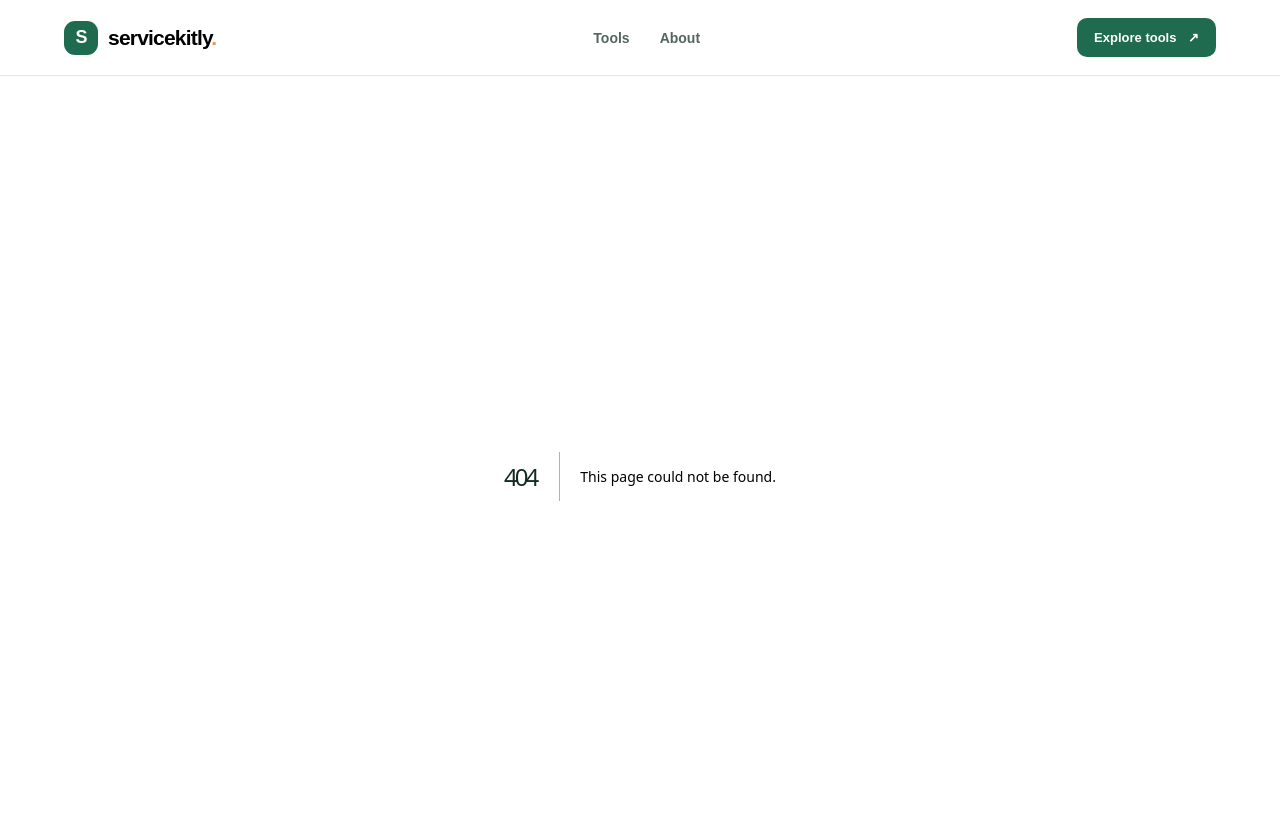
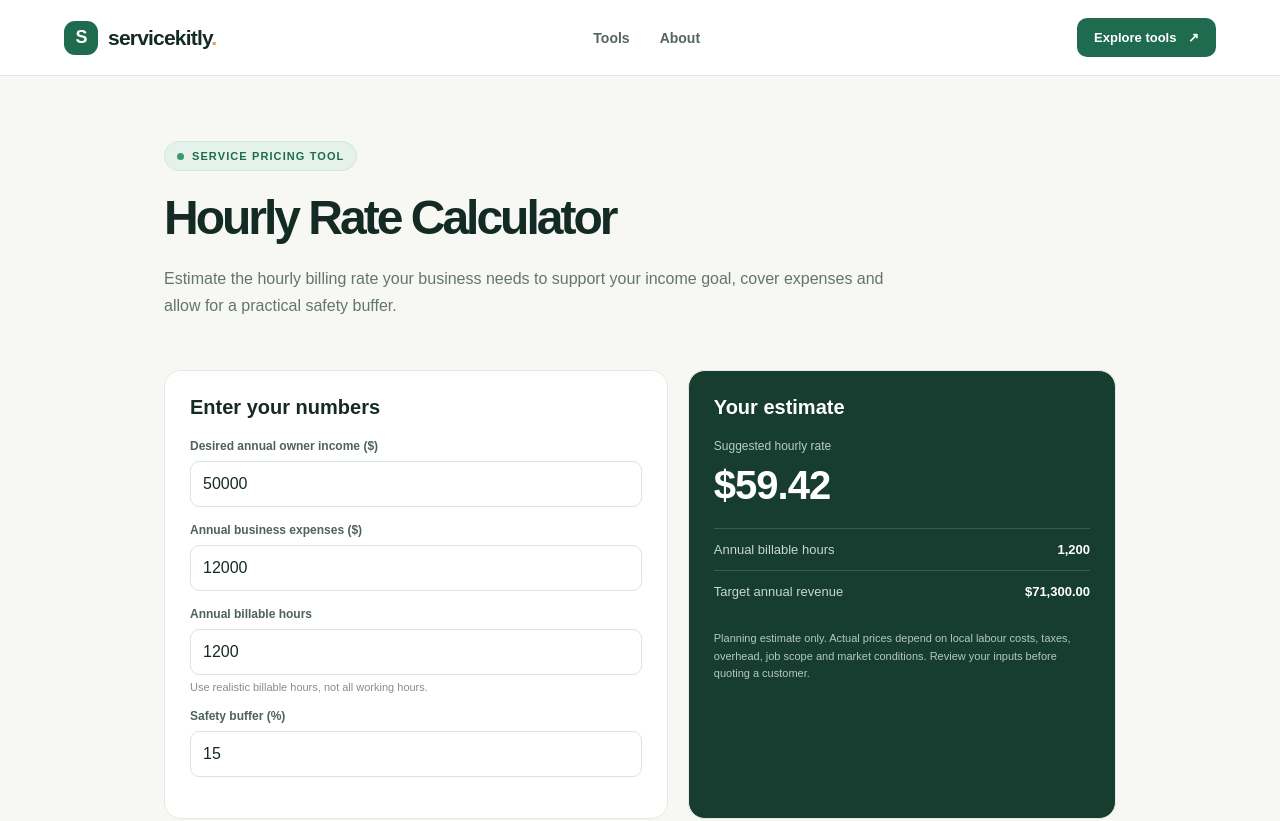
Before and after one commit to ya6331856-cpu/business-growth-toolkit, a Next.js app: page /tools/hourly-rate-calculator in a window 1280 px wide. Before the commit this address had no page. Shown: the top 821 px of the page. Built offline with nearby package versions, Linux system fonts and the light colour scheme.

Commit message:
feat: add ServiceKitly app/tools/hourly-rate-calculator/page.tsx

```diff
--- /dev/null
+++ b/app/tools/hourly-rate-calculator/page.tsx
@@ -0,0 +1,3 @@
+import type {Metadata} from "next";import Calculator from "@/components/Calculator";
+export const metadata:Metadata={title:"Hourly Rate Calculator for Service Businesses",description:"Estimate a sustainable hourly billing rate using income goals, business expenses, billable hours and a safety buffer.",alternates:{canonical:"/tools/hourly-rate-calculator/"}};
+export default function Page(){return <><section className="page-hero"><span className="eyebrow">SERVICE PRICING TOOL</span><h1>Hourly Rate Calculator</h1><p>Estimate the hourly billing rate your business needs to support your income goal, cover expenses and allow for a practical safety buffer.</p></section><Calculator mode="hourly"/><section className="content-section"><h2>How to calculate an hourly service rate</h2><p>Add your desired annual owner income to annual business expenses. Apply a buffer for uncertainty, then divide by realistic annual billable hours. The result is a planning rate, not necessarily the rate you should publish to customers.</p><h2>Why billable hours matter</h2><p>Not every working hour can be invoiced. Travel, quoting, admin, marketing, training and gaps between jobs reduce billable time. Using all available work hours can lead to an hourly rate that is too low.</p><h2>Frequently asked questions</h2><div className="faq"><h3>Should I include taxes?</h3><p>Tax treatment varies by country and business structure. Consult a qualified local tax professional and include appropriate provisions in your financial plan.</p></div><div className="faq"><h3>Is this the same as employee hourly pay?</h3><p>No. A business billing rate must help cover operating costs and non-billable time as well as owner income.</p></div></section></>}
```
